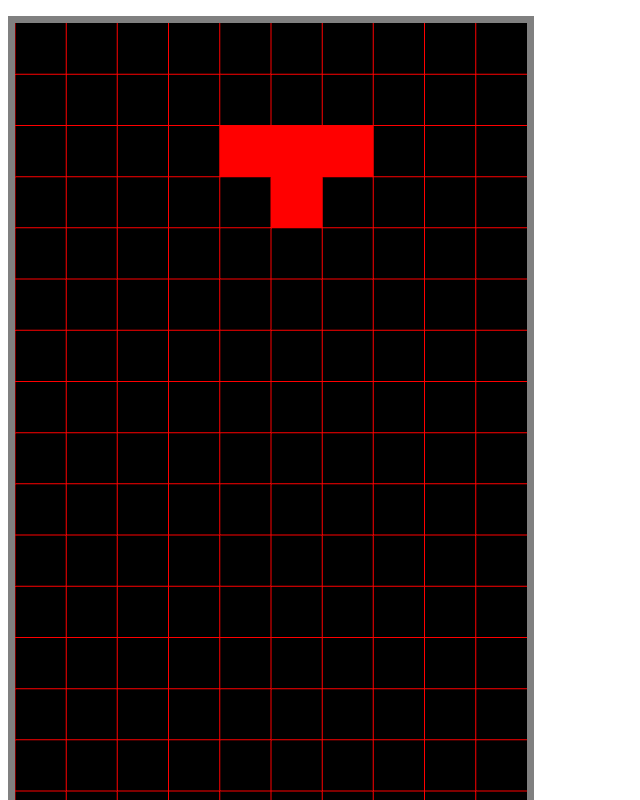
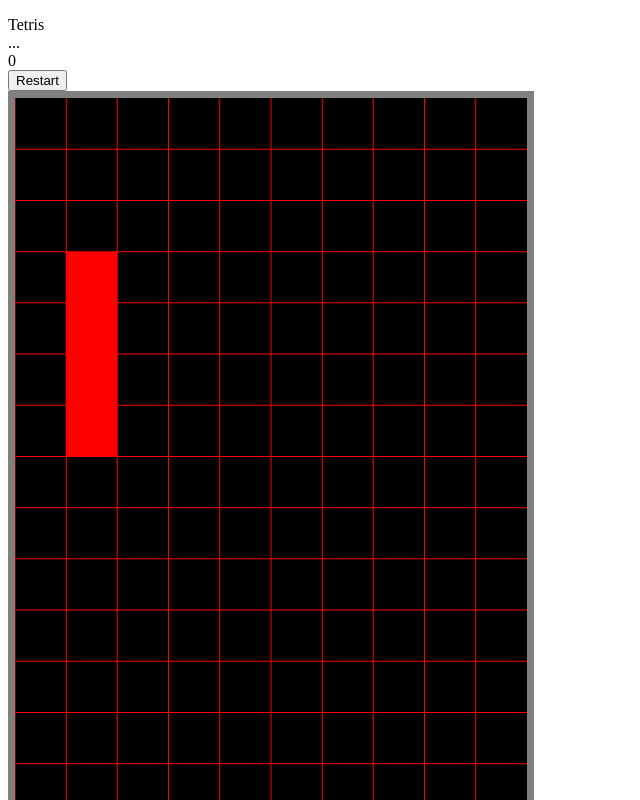
Before and after one commit to aWildOtto/tetris, a plain HTML site: page tetris.html in a window 1280 px wide. Shown: the top 800 px of the page, without its empty margins (0-640 px from the left). Drawn offline with Linux system fonts and the light colour scheme.

Commit message:
colision, end game, random shape done

```diff
--- a/Common/blocks.js
+++ /dev/null
@@ -1,49 +0,0 @@
-function Blocks() {
-	this.blocks = [];
-	var that = this;
-	this.addBlocks = function (matrix) {
-		matrix.forEach(function (v) {
-			that.blocks.push(v);
-		});
-	}
-	this.checkForClash = function (block) {
-		var clashed = false;
-		that.blocks.forEach((b) => {
-			if (checkBlockClash(b, block)) {
-				clashed = true;
-			}
-		});
-		return clashed;
-	}
-
-	function checkBlockClash(block1, block2) {
-		var sameV = 0;
-		block1 = eliminateDup(block1);
-		block2 = eliminateDup(block2);
-		block1.forEach((v) => {
-			var matched = [];
-			block2.forEach((u, index) => {
-				if (!matched.includes(index) && equal(u, v)) {
-					sameV++;
-					matched.push(index);
-				}
-			})
-		});
-		if (sameV === 4) {
-			return true;
-		}
-		return false;
-	}
-	function eliminateDup(block) {
-		var cleanBlockCheck = {};
-		var cleanBlock = [];
-		block.forEach((v) => {
-			var str = JSON.stringify(v);
-			if (!cleanBlockCheck[str]) {
-				cleanBlockCheck[str] = 1;
-				cleanBlock.push(v);
-			}
-		});
-		return cleanBlock;
-	}
-}
--- /dev/null
+++ b/Common/game.js
@@ -0,0 +1,98 @@
+function Game() {
+	this.gameBlocks = [];
+	var cordX = -100;
+	var cordY = 200;
+	var j = 0;
+	var theGame = this;
+	for (let i = 0; i < 200; i++) {
+		// var x = i % 10;
+		// var y = Math.floor(i / 10);
+		this.gameBlocks.push({
+			color: [],
+			vertices: [[cordX, cordY], [cordX + 20, cordY], [cordX + 20, cordY - 20], [cordX, cordY - 20]],
+			occupied: false
+		});
+		cordX += 20;
+		j++;
+		if (j === 10) {
+			j = 0;
+			cordY -= 20;
+			cordX = -100;
+		}
+	};
+	console.log(this.gameBlocks);
+
+	this.checkOccupy = function (index) {
+		return this.gameBlocks[index].occupied;
+	}
+
+	this.checkCompleteRow = function () {
+		var x = 0;
+		var filledX = 0;
+		var freedRows = 0;
+		this.gameBlocks.forEach((block) => {
+			if (block.occupied) {
+				filledX += 1;
+			}
+			if (x % 10 === 9) {
+				if (filledX === 10) {
+					freeBlocks(x - 9, x);
+					freedRows++;
+				}
+				filledX = 0;
+			}
+			x++;
+		});
+		if (freedRows) {
+			theGame.shiftdownEverything(freedRows);
+		}
+	}
+
+	function freeBlocks(start, end) {
+		for (let i = start; i <= end; i++) {
+			theGame.occupyBlock(i, false);
+		}
+	}
+	this.shiftdownEverything = function (shiftRows) {
+		var shiftedBlocks = [];
+		theGame.gameBlocks.forEach((block, index) => {
+			if (block.occupied) {
+				shiftedBlocks.push(index + shiftRows * 10);
+				theGame.occupyBlock(index, false);
+			}
+		});
+		shiftedBlocks.forEach((i) => {
+			theGame.occupyBlock(i, true);
+		});
+	}
+
+	this.occupyBlock = function (index, occupy) {
+		this.gameBlocks[index].occupied = occupy;
+	}
+
+	this.getAllBlockVertices = function () {
+		var vertices = [];
+		this.gameBlocks.forEach((block) => {
+			if (block.occupied) {
+				vertices.push(block.vertices[0]);
+				vertices.push(block.vertices[1]);
+				vertices.push(block.vertices[2]);
+				vertices.push(block.vertices[0]);
+				vertices.push(block.vertices[2]);
+				vertices.push(block.vertices[3]);
+			}
+		});
+		return vertices;
+	}
+	this.getBlockVertices = function (index) {
+		var vertices = [];
+		var block = this.gameBlocks[index];
+		vertices.push(block.vertices[0]);
+		vertices.push(block.vertices[1]);
+		vertices.push(block.vertices[2]);
+		vertices.push(block.vertices[0]);
+		vertices.push(block.vertices[2]);
+		vertices.push(block.vertices[3]);
+		return vertices;
+	}
+}
--- a/Common/shapes.js
+++ b/Common/shapes.js
@@ -1,354 +1,119 @@
-function Shape() {
+function Shape(game) {
 	// shape munipulation methods
-	this.shift = function (u) {
-		if (u[0]) {
-			if (u[0] > 0 && !isRightInBound(this.shape, u[0])) {
-				return;
+	this.rotate = function () {
+
 	}
-			if (u[0] < 0 && !isLeftInBound(this.shape, u[0])) {
+	this.shiftByX = function (s) {
+		var newShape = [];
+		for (let index of this.shape) {
+			if (Math.floor((index + s) / 10) !== Math.floor(index / 10)) {
 				return;
 			}
 		}
-		if (u[1] && !isBottomInBound(this.shape, u[1])) {
-			this.die(this.blockPile);
-			return;
-		}
-		var that = this;
-		var clashed = false;
-		var shifted_shape = this.shape.map(function (block) {
-			var newBlock = block.map((v) => {
-				var newV = add(v, u);
-				return newV;
-			});
-			clashed = that.blockPile.checkForClash(newBlock);
-			return newBlock;
-		});
-		if (!clashed) {
-			this.shape = shifted_shape;
-		} else {
-			this.die(this.blockPile);
+		occupyShape(this.shape, false);
+		for (let index of this.shape) {
+			if (game.checkOccupy(index + s)) {
+				occupyShape(this.shape, true);
 				return;
 			}
 		}
-	this.die = function () {
-		this.blockPile.addBlocks(this.shape);
-		this.shapeInd = getRandomInt(0, 6);
-		this.shape = shapes[this.shapeInd];
+		for (let index of this.shape) {
+			newShape.push(index + s);
+			game.occupyBlock(index + s, true);
 		}
-	this.getAllBlocks = function () {
-		return this.shape.concat(this.blockPile.blocks);
+		this.shape = newShape;
 	}
 
-	// shape creation
-	var shapes =
-		[
-			[//O
-				//top left
-				[
-					vec2(-20, 200),
-					vec2(-20, 180),
-					vec2(0, 200),
-
-					vec2(-20, 180),
-					vec2(0, 200),
-					vec2(0, 180),
-				],
-				//top right
-				[
-					vec2(20, 200),
-					vec2(20, 180),
-					vec2(0, 200),
-
-					vec2(20, 180),
-					vec2(0, 200),
-					vec2(0, 180),
-				],
-				//bottom left
-				[
-					vec2(-20, 180),
-					vec2(-20, 160),
-					vec2(0, 180),
-
-					vec2(-20, 160),
-					vec2(0, 180),
-					vec2(0, 160),
-				],
-				//bottom right
-				[
-					vec2(20, 180),
-					vec2(20, 160),
-					vec2(0, 180),
-
-					vec2(20, 160),
-					vec2(0, 180),
-					vec2(0, 160)
-				]
-			],
-			[//I
-				//1
-				[vec2(-20, 200),
-				vec2(-20, 180),
-				vec2(0, 200),
-
-				vec2(-20, 180),
-				vec2(0, 200),
-				vec2(0, 180)],
-				//2
-				[vec2(-20, 180),
-				vec2(-20, 160),
-				vec2(0, 180),
-
-				vec2(-20, 160),
-				vec2(0, 180),
-				vec2(0, 160)],
-				//3
-				[vec2(-20, 160),
-				vec2(-20, 140),
-				vec2(0, 160),
-
-				vec2(-20, 140),
-				vec2(0, 140),
-				vec2(0, 160)],
-				//4
-				[vec2(-20, 140),
-				vec2(-20, 120),
-				vec2(0, 140),
-
-				vec2(-20, 120),
-				vec2(0, 120),
-				vec2(0, 140)],
-			],
-			[//L
-				//1
-				[vec2(-20, 200),
-				vec2(-20, 180),
-				vec2(0, 200),
-
-				vec2(-20, 180),
-				vec2(0, 200),
-				vec2(0, 180)],
-				//2
-				[vec2(-20, 180),
-				vec2(-20, 160),
-				vec2(0, 180),
-
-				vec2(-20, 160),
-				vec2(0, 180),
-				vec2(0, 160)],
-				//3
-				[vec2(-20, 160),
-				vec2(-20, 140),
-				vec2(0, 160),
-
-				vec2(-20, 140),
-				vec2(0, 140),
-				vec2(0, 160)],
-				//4
-				[vec2(0, 160),
-				vec2(0, 140),
-				vec2(20, 160),
-
-				vec2(0, 140),
-				vec2(20, 140),
-				vec2(20, 160)]
-			],
-			[//J
-				//1
-				[vec2(-20, 200),
-				vec2(-20, 180),
-				vec2(0, 200),
-
-				vec2(-20, 180),
-				vec2(0, 200),
-				vec2(0, 180)],
-				//2
-				[vec2(-20, 180),
-				vec2(-20, 180),
-				vec2(0, 180),
-
-				vec2(-20, 180),
-				vec2(0, 180),
-				vec2(0, 180)],
-				//3
-				[vec2(-20, 180),
-				vec2(-20, 140),
-				vec2(0, 180),
-
-				vec2(-20, 140),
-				vec2(0, 140),
-				vec2(0, 180)],
-				//4
-				[vec2(-40, 160),
-				vec2(-40, 140),
-				vec2(-20, 160),
-
-				vec2(-40, 140),
-				vec2(-20, 140),
-				vec2(-20, 160)]
-			],
-			[//Z
-				//top left
-				[vec2(-20, 200),
-				vec2(-20, 180),
-				vec2(0, 200),
-
-				vec2(-20, 180),
-				vec2(0, 200),
-				vec2(0, 180)],
-				//top right
-				[vec2(20, 200),
-				vec2(20, 180),
-				vec2(0, 200),
-
-				vec2(20, 180),
-				vec2(0, 200),
-				vec2(0, 180)],
-				//bottom left
-				[vec2(20, 180),
-				vec2(20, 160),
-				vec2(0, 180),
-
-				vec2(20, 160),
-				vec2(0, 180),
-				vec2(0, 160)],
-				//bottom right
-				[vec2(40, 180),
-				vec2(40, 160),
-				vec2(20, 180),
-
-				vec2(40, 160),
-				vec2(20, 180),
-				vec2(20, 160)]
-			],
-			[//S
-				//top left
-				[vec2(0, 200),
-				vec2(0, 180),
-				vec2(20, 200),
-
-				vec2(0, 180),
-				vec2(20, 200),
-				vec2(20, 180)],
-				//top right
-				[vec2(40, 200),
-				vec2(40, 180),
-				vec2(20, 200),
-
-				vec2(40, 180),
-				vec2(20, 200),
-				vec2(20, 180)],
-				//bottom left
-				[vec2(0, 180),
-				vec2(0, 160),
-				vec2(-20, 180),
-
-				vec2(0, 160),
-				vec2(-20, 180),
-				vec2(-20, 160)],
-				//bottom right
-				[vec2(20, 180),
-				vec2(20, 160),
-				vec2(0, 180),
-
-				vec2(20, 160),
-				vec2(0, 180),
-				vec2(0, 160)]
-			],
-			[//T
-				//top left
-				[vec2(-20, 200),
-				vec2(-20, 180),
-				vec2(0, 200),
-
-				vec2(-20, 180),
-				vec2(0, 200),
-				vec2(0, 180)],
-				//top middle
-				[vec2(20, 200),
-				vec2(20, 180),
-				vec2(0, 200),
-
-				vec2(20, 180),
-				vec2(0, 200),
-				vec2(0, 180)],
-				//top right
-				[vec2(40, 200),
-				vec2(40, 180),
-				vec2(20, 200),
-
-				vec2(40, 180),
-				vec2(20, 200),
-				vec2(20, 180)],
-				//bottom
-				[vec2(20, 180),
-				vec2(20, 160),
-				vec2(0, 180),
-
-				vec2(20, 160),
-				vec2(0, 180),
-				vec2(0, 160)]
-			],
-		];
-
-	this.shapeInd = getRandomInt(0, 6);
-	this.shape = shapes[6];
-	this.blockPile = new Blocks();
-	this.died = false;
-
-	// bound checking
-	function isBottomInBound(shape, yValue) {
-		var min = 400;
-		shape.forEach((block) => {
-			// console.log(v);
-			block.forEach((v) => {
-				if (v[1] < min) {
-					min = v[1];
-				}
-			});
-		});
-
-		if (min + yValue < -200) {
+	this.shiftByY = function (s) {
+		if (!this.shape) {
 			return false;
 		}
+		var newShape = [];
+		for (let index of this.shape) {
+			console.log("touch down", index + 10 * s);
+			if (index + (10 * s) > 199) {
+				return false;
+			}
+		}
+		occupyShape(this.shape, false);
+		for (let index of this.shape) {
+			console.log("overlap", index + 10 * s);
+			if (game.checkOccupy(index + 10 * s)) {
+				occupyShape(this.shape, true);
+				return false;
+			}
+		}
+		for (let index of this.shape) {
+			newShape.push(index + s * 10);
+			game.occupyBlock(index + s * 10, true);
+		}
+		this.shape = newShape;
 		return true;
 	}
-	function isLeftInBound(shape, xValue) {
-		var min = 200;
-		shape.forEach((block) => {
-			block.forEach((v) => {
-				// console.log(v);
-				if (v[0] < min) {
-					min = v[0];
+	this.getNewShape = function () {
+		game.checkCompleteRow();
+		this.shape = genRandomShape();
+		return !!this.shape;
 	}
+	function occupyShape(shape, o) {
+		shape.forEach((v) => {
+			game.occupyBlock(v, o);
+		})
+	}
+	function genRandomShape() {
+		var randomNum = getRandomInt(0, 1);
+		var randomStartingShift;
+		var shape;
+		switch (randomNum) {
+			case 0://O
+				shape = [0, 1, 10, 11];
+				randomStartingShift = getRandomInt(0, 8);
+				break;
+			case 1://I
+				shape = [0, 10, 20, 30];
+				randomStartingShift = getRandomInt(0, 9);
+				break;
+			case 2://L
+				shape = [0, 10, 20, 21];
+				randomStartingShift = getRandomInt(0, 8);
+				break;
+			case 3://J
+				shape = [1, 11, 21, 20];
+				randomStartingShift = getRandomInt(0, 8);
+				break;
+			case 4://S
+				shape = [1, 2, 10, 11];
+				randomStartingShift = getRandomInt(0, 7);
+				break;
+			case 5://Z
+				shape = [0, 1, 11, 12];
+				randomStartingShift = getRandomInt(0, 7);
+				break;
+			case 6://T
+				shape = [0, 1, 2, 11];
+				randomStartingShift = getRandomInt(0, 7);
+				break;
+			default:
+				break;
+		}
+		shape = shape.map((i) => {
+			return i + randomStartingShift;
 		});
-		});
-
-		if (min + xValue < -100) {
+		for (let i = 0; i < shape.length; i++) {
+			if (game.checkOccupy(i)) {
 				return false;
 			}
-		return true;
 		}
-	function isRightInBound(shape, xValue) {
-		var max = -200;
-		shape.forEach((block) => {
-			block.forEach((v) => {
-				// console.log(v);
-				if (v[0] > max) {
-					max = v[0];
+		occupyShape(shape, true);
+		return shape;
 	}
-			});
-		});
 
-		if (max + xValue > 100) {
-			return false;
-		}
-		return true;
-	}
+	this.shape = genRandomShape();
 
 }
 
 function getRandomInt(min, max) {
 	min = Math.ceil(min);
-	max = Math.floor(max);
-	return Math.floor(Math.random() * (max - min)) + min; //The maximum is exclusive and the minimum is inclusive
+	max = Math.floor(max + 1);
+	return Math.floor(Math.random() * (max - min)) + min; //The maximum is inclusive and the minimum is inclusive
 }
--- a/tetris.html
+++ b/tetris.html
@@ -27,10 +27,16 @@ main()
 <script type="text/javascript" src="Common/initShaders.js"></script>
 <script type="text/javascript" src="Common/MV.js"></script>
 <script type="text/javascript" src="Common/shapes.js"></script>
-<script type="text/javascript" src="Common/blocks.js"></script>
+<script type="text/javascript" src="Common/game.js"></script>
 <script type="text/javascript" src="tetris.js"></script>
 
 <body>
+    <div>Tetris</div>
+    <div id="gameStatus">...</div>
+    <div id="score">0</div>
+    <div>
+        <button id="restartBtn" onclick="startGame()">Restart</button>
+    </div>
     <canvas id="gl-canvas" width="512" height="1024" style="border:7px solid grey">
         >
         Oops ... your browser doesn't support the HTML5 canvas element
--- a/tetris.js
+++ b/tetris.js
@@ -6,6 +6,9 @@ var program
 var vBuffer;
 var dropSpeed = 1500;//ms
 var stackedBlocks = [];
+var currentShape;
+var currentGame;
+var gameStatus = true;
 
 // Getting the keyboard input
 window.addEventListener("keydown", getKey, false);
@@ -15,38 +18,40 @@ function getKey(key) {
 	if (key.key == "ArrowUp") {
 		console.log("rotate");
 		currentShape.rotate();
-		render(currentShape);
+		render(currentGame);
 	}
 	if (key.key == "ArrowLeft") {
 		console.log("left");
-		currentShape.shift([-20, 0]);
-		render(currentShape);
+		currentShape.shiftByX(-1);
+		render(currentGame);
 	}
 	if (key.key == "ArrowRight") {
 		console.log("right");
-		currentShape.shift([20, 0]);
-		render(currentShape);
+		currentShape.shiftByX(1);
+		render(currentGame);
 	}
 	if (key.key == "ArrowDown") {
 		console.log("speedUp");
-		currentShape.shift([0, -20]);
-		render(currentShape);
+		if (!currentShape.shiftByY(1)) {
+			currentShape.getNewShape();
+		}
+		render(currentGame);
 	}
 }
 
 
-function getGridVertices(){
+function getGridVertices() {
 	var gridVertices = [];
 	var xStartingPoint = -100;
 	var yStartingPoint = -200;
 	var xStepSize = 20;
 	var yStepSize = 20;
-	for(i = 0; i < 10; i ++){
+	for (i = 0; i < 10; i++) {
 		var x = xStartingPoint + xStepSize * i;
 		gridVertices.push(vec2(x, -200));
 		gridVertices.push(vec2(x, 200));
 	}
-	for(i = 0; i < 20; i++){
+	for (i = 0; i < 20; i++) {
 		var y = yStartingPoint + yStepSize * i;
 		gridVertices.push(vec2(-200, y));
 		gridVertices.push(vec2(200, y));
@@ -54,19 +59,19 @@ function getGridVertices(){
 	return gridVertices;
 }
 
-function drawGrid(){
+function drawGrid() {
 	gl.bufferData(gl.ARRAY_BUFFER, flatten(getGridVertices()), gl.STATIC_DRAW);
 	gl.drawArrays(gl.LINES, 0, 60);
 }
 
-function randomColor(){
+function randomColor() {
 	var r = Math.random();
 	var g = Math.random();
 	var b = Math.random();
 	return vec4(r, g, b, 1.0);
 }
 
-var currentShape;
+
 window.onload = function init() {
 
 	canvas = document.getElementById("gl-canvas");
@@ -85,33 +90,38 @@ window.onload = function init() {
 	program = initShaders(gl, "vertex-shader", "fragment-shader");
 	gl.useProgram(program);
 
-	currentShape = new Shape();// a random shape
-
-	currentShape.shift([0, 40]);
+	startGame();
+};
+function startGame() {
+	currentGame = new Game();
+	currentShape = new Shape(currentGame);// a random shape
 
 	mainLoop();
-};
-
+}
 function mainLoop() {
-	currentShape.shift([0, -20]);
-	render(currentShape);
+	if (!gameStatus) {
+		return;
+	}
+	render(currentGame);
+	if (!currentShape.shiftByY(1)) {//the shape can't move anymore
+		if (!currentShape.getNewShape()) {
+			//game lost. A new shape is stuck at starting point
+			document.getElementById("gameStatus").innerHTML = "You lost";
+			gameStatus = false;
+		}
+	}
 
 	setTimeout(() => {
 		window.requestAnimFrame(mainLoop);
 	}, dropSpeed);
 }
 
-function render(currentShape) {
+function render(currentGame) {
 
 	// Binding the vertex buffer
 	gl.bindBuffer(gl.ARRAY_BUFFER, vBuffer);
 
-	var allBlocks = [];
-	currentShape.getAllBlocks().forEach(block => {
-		block.forEach((v) => {
-			allBlocks.push(v);
-		});
-	});
+	var allBlocks = currentGame.getAllBlockVertices();
 	gl.bufferData(gl.ARRAY_BUFFER, flatten(allBlocks), gl.STATIC_DRAW);
 
 	// Associate out shader variables with our data buffer
@@ -127,5 +137,6 @@ function render(currentShape) {
 	gl.drawArrays(gl.TRIANGLES, 0, allBlocks.length);
 
 	drawGrid();
+	console.log("------------render cycle complete------------");
 
 }
```
Lines whose indentation alone changed are shown as unchanged.
